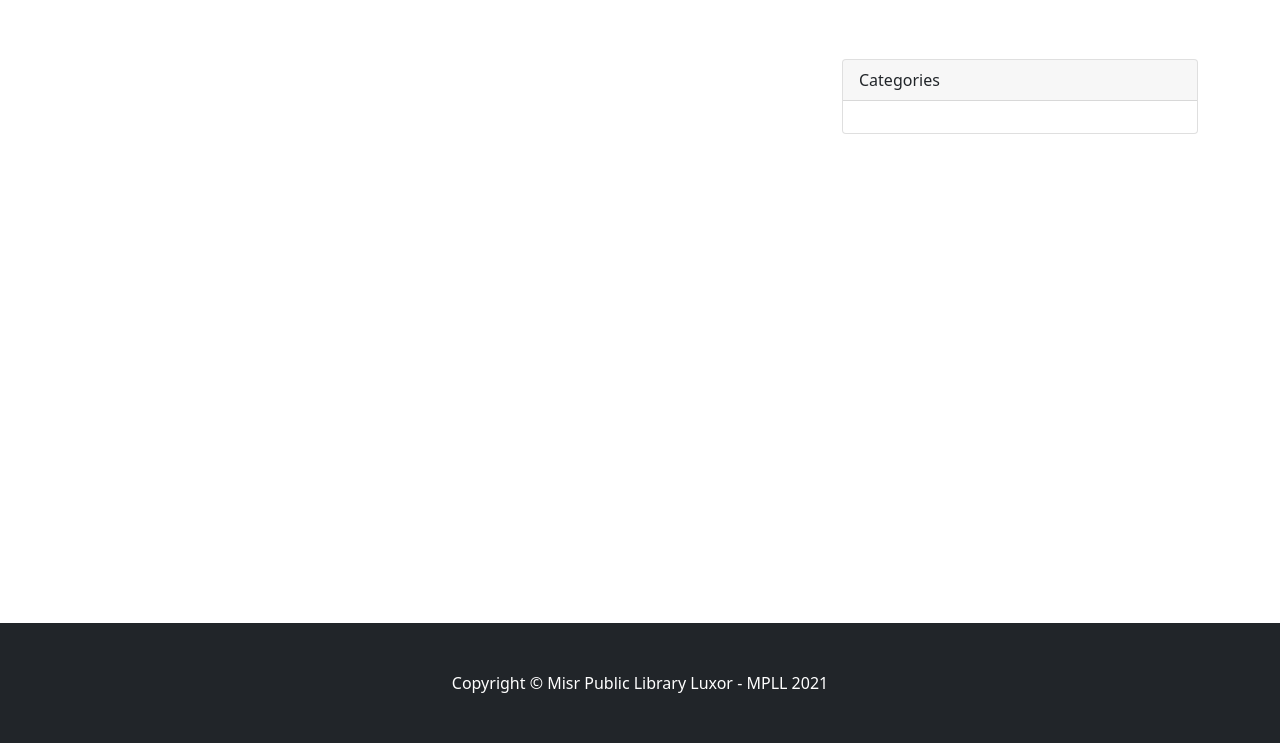
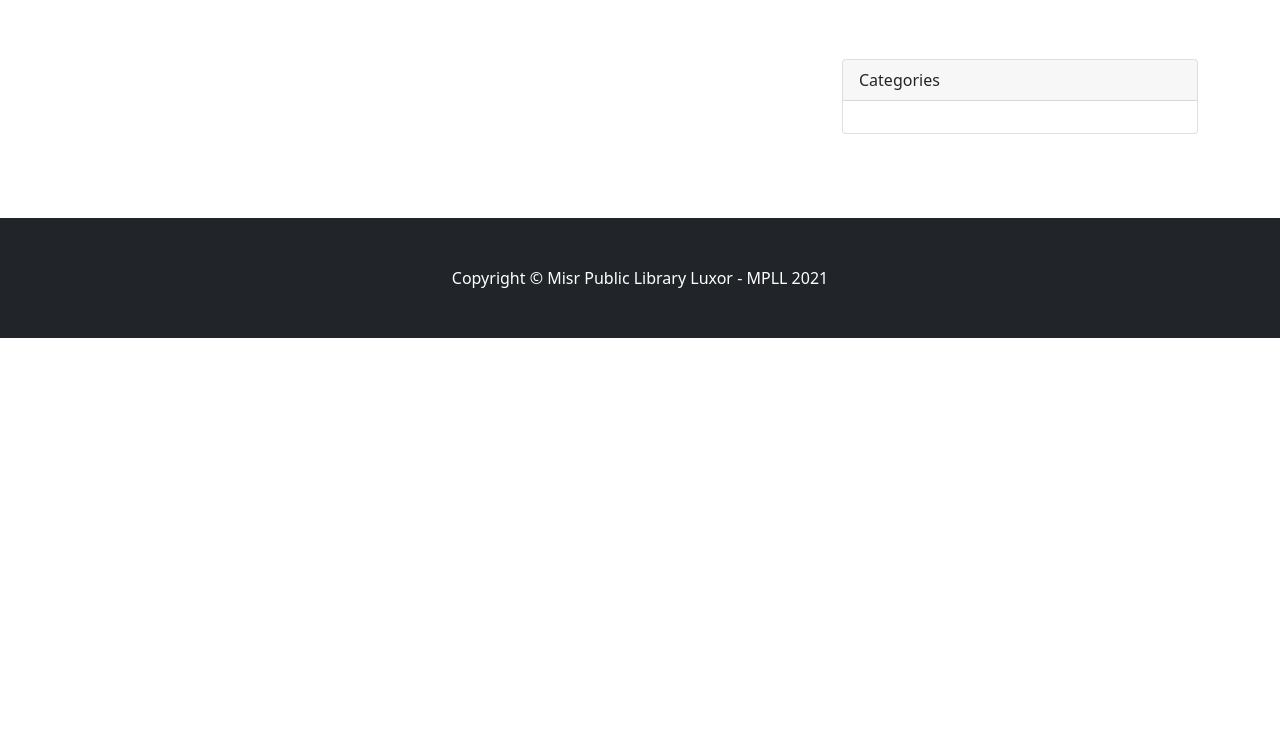
Before and after one commit to ZiadMansourM/MPLL, a Django app: page /booking/ in a window 1280 px wide. Shown: the part 360-1103 px from the top of the page. After the commit the page ends 698 px from the top, so only its background shows below. Run offline with Django 3.2, Linux system fonts and the light colour scheme; data that the repository does not hold is empty; parts of the project's set-up code (start-up, migrations or seed data) failed here and were passed over; some libraries are stand-ins or nearby versions.

Commit message:
adjusted the booking home section height

```diff
--- a/booking/templates/booking/home.html
+++ b/booking/templates/booking/home.html
@@ -11,7 +11,7 @@
 </header>
 {% endblock header %}
 {% block content %}
-<section class="main-section section-height-adjustment">
+<section class="main-section section-height-adjustment-header">
     <div class="container-lg">
         <div class="row justify-content-center">
             <div class="col-lg-8">
```
